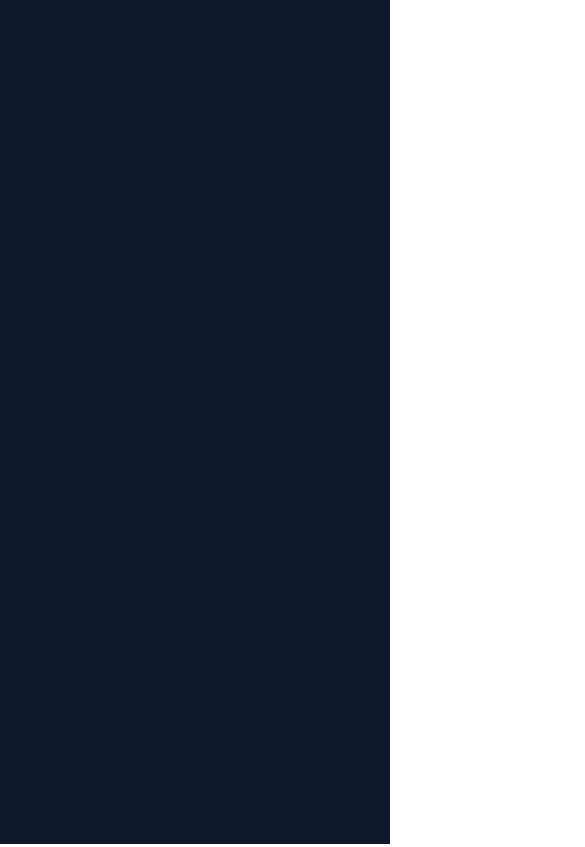
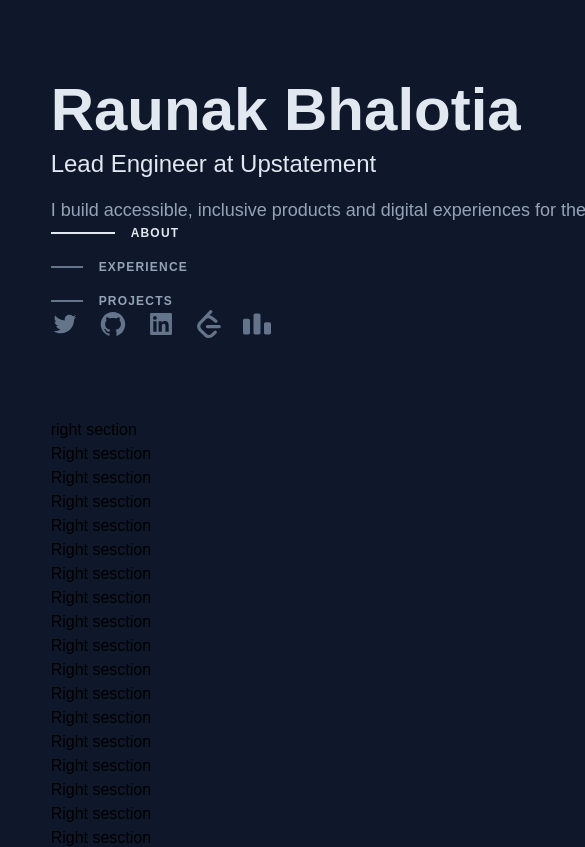
Before and after one commit to raunakb03/new_portfolio, a React (Vite) app: page / in a window 390 px wide. Shown: the top 847 px of the page, 585 px wide, since content can reach past the window. Built offline with nearby package versions, Linux system fonts and the light colour scheme.

Commit message:
completing left section

```diff
--- a/package.json
+++ b/package.json
@@ -11,7 +11,8 @@
   },
   "dependencies": {
     "react": "^18.2.0",
-    "react-dom": "^18.2.0"
+    "react-dom": "^18.2.0",
+    "react-icons": "^4.11.0"
   },
   "devDependencies": {
     "@types/react": "^18.2.15",
--- a/src/App.jsx
+++ b/src/App.jsx
@@ -1,6 +1,9 @@
 import { useState, useEffect } from 'react';
 
 import './app.css'
+import LeftSection from './sections/LeftSection';
+import RightSection from './sections/RightSection';
+import Container from './components/Container';
 
 
 const App = () => {
@@ -10,17 +13,27 @@ const App = () => {
   useEffect(() => {
     window.addEventListener("mousemove", (e) => {
       const cursorPositionX = e.clientX;
-      const cursorPositionY = e.clientY;
-
+      const cursorPositionY = e.clientY+window.pageYOffset;
       setHoverBackgroundClass(`radial-gradient(600px at ${cursorPositionX}px ${cursorPositionY}px, rgba(29, 78, 216, 0.15), transparent 80%)`)
 
     })
   }, [])
 
 
-  return <div className='bg-slate-900 w- w-screen h-screen'>
-    <div className={`w-full max-w-[1250px] h-full mx-auto`} style={{ background: hoverBackgroundClass }}></div>
-  </div>
+  return (
+    <div className='bg-slate-900 w-full h-full min-w-[100vh] min-h-[100vh]'>
+      <div className={`w-full h-full mx-auto`} style={{ background: hoverBackgroundClass }}>
+        <div className='max-w-[1500px] mx-auto w-full h-full px-[6%] md:px-[8%] lg:px-[10%] xl:px-[13%]'>
+          <div className='h-full w-full'>
+            <div className='h-full w-full flex flex-col lg:flex-row'>
+              <LeftSection />
+              <RightSection />
+            </div>
+          </div>
+        </div>
+      </div>
+    </div>
+  )
 }
 
 export default App;
--- /dev/null
+++ b/src/components/Container.jsx
@@ -0,0 +1,9 @@
+const Container = ({ children }) => {
+    return (
+        <div className="w-full h-full">
+            {children}
+        </div>
+    )
+}
+
+export default Container
--- /dev/null
+++ b/src/sections/LeftSection.jsx
@@ -0,0 +1,43 @@
+import { AiFillGithub, AiFillLinkedin, AiOutlineTwitter } from 'react-icons/ai'
+import { SiCodeforces, SiLeetcode } from 'react-icons/si'
+
+
+const LeftSection = () => {
+    return (
+        <div className="flex-1 sticky top-0 h-[100vh] py-[80px]">
+            <div className="h-full w-full flex flex-col justify-between items-start">
+                {/* top heading section */}
+                <div className="flex flex-col justify-center items-start">
+                    <div className="text-6xl text-slate-200 font-bold mb-2">Raunak Bhalotia</div>
+                    <div className="text-2xl text-slate-200 font-medium mb-4">Lead Engineer at Upstatement</div>
+                    <div className="text-lg text-slate-400">I build accessible, inclusive products and digital experiences for the web.</div>
+                </div>
+                {/* middle navigation section */}
+                <div className="flex flex-col justify-center items-start gap-4">
+                    <div className="flex flex-row justify-center items-center gap-4">
+                        <span className="w-16 h-[1.5px] bg-[#E2E8F0]"></span>
+                        <span className="text-[12px] font-bold text-slate-200 tracking-widest">ABOUT</span>
+                    </div>
+                    <div className="flex flex-row justify-center items-center gap-4">
+                        <span className="w-8 h-[1.5px] bg-[#64748B]"></span>
+                        <span className="text-[12px] font-bold text-slate-400 tracking-widest">EXPERIENCE</span>
+                    </div>
+                    <div className="flex flex-row justify-center items-center gap-4">
+                        <span className="w-8 h-[1.5px] bg-[#64748B]"></span>
+                        <span className="text-[12px] font-bold text-slate-400 tracking-widest">PROJECTS</span>
+                    </div>
+                </div>
+                {/* bottom social section */}
+                <div className='flex gap-5 justify-center items-center'>
+                    <AiOutlineTwitter className='cursor-pointer text-[#64748B]'  size={28} />
+                    <AiFillGithub className='cursor-pointer text-[#64748B]'  size={28} />
+                    <AiFillLinkedin className='cursor-pointer text-[#64748B]'  size={28} />
+                    <SiLeetcode className='cursor-pointer text-[#64748B]'  size={28} />
+                    <SiCodeforces className='cursor-pointer text-[#64748B]'  size={28} />
+                </div>
+            </div>
+        </div>
+    )
+}
+
+export default LeftSection
--- /dev/null
+++ b/src/sections/RightSection.jsx
@@ -0,0 +1,118 @@
+const RightSection = () => {
+    return (
+        <div className="flex-1">
+            <div>right section</div>
+            <div>Right sesction</div>
+            <div>Right sesction</div>
+            <div>Right sesction</div>
+            <div>Right sesction</div>
+            <div>Right sesction</div>
+            <div>Right sesction</div>
+            <div>Right sesction</div>
+            <div>Right sesction</div>
+            <div>Right sesction</div>
+            <div>Right sesction</div>
+            <div>Right sesction</div>
+            <div>Right sesction</div>
+            <div>Right sesction</div>
+            <div>Right sesction</div>
+            <div>Right sesction</div>
+            <div>Right sesction</div>
+            <div>Right sesction</div>
+            <div>Right sesction</div>
+            <div>Right sesction</div>
+            <div>Right sesction</div>
+            <div>Right sesction</div>
+            <div>Right sesction</div>
+            <div>Right sesction</div>
+            <div>Right sesction</div>
+            <div>Right sesction</div>
+            <div>Right sesction</div>
+            <div>Right sesction</div>
+            <div>Right sesction</div>
+            <div>Right sesction</div>
+            <div>Right sesction</div>
+            <div>Right sesction</div>
+            <div>Right sesction</div>
+            <div>Right sesction</div>
+            <div>Right sesction</div>
+            <div>Right sesction</div>
+            <div>Right sesction</div>
+            <div>Right sesction</div>
+            <div>Right sesction</div>
+            <div>Right sesction</div>
+            <div>Right sesction</div>
+            <div>Right sesction</div>
+            <div>Right sesction</div>
+            <div>Right sesction</div>
+            <div>Right sesction</div>
+            <div>Right sesction</div>
+            <div>Right sesction</div>
+            <div>Right sesction</div>
+            <div>Right sesction</div>
+            <div>Right sesction</div>
+            <div>Right sesction</div>
+            <div>Right sesction</div>
+            <div>Right sesction</div>
+            <div>Right sesction</div>
+            <div>Right sesction</div>
+            <div>Right sesction</div>
+            <div>Right sesction</div>
+            <div>Right sesction</div>
+            <div>Right sesction</div>
+            <div>Right sesction</div>
+            <div>Right sesction</div>
+            <div>Right sesction</div>
+            <div>Right sesction</div>
+            <div>Right sesction</div>
+            <div>Right sesction</div>
+            <div>Right sesction</div>
+            <div>Right sesction</div>
+            <div>Right sesction</div>
+            <div>Right sesction</div>
+            <div>Right sesction</div>
+            <div>Right sesction</div>
+            <div>Right sesction</div>
+            <div>Right sesction</div>
+            <div>Right sesction</div>
+            <div>Right sesction</div>
+            <div>Right sesction</div>
+            <div>Right sesction</div>
+            <div>Right sesction</div>
+            <div>Right sesction</div>
+            <div>Right sesction</div>
+            <div>Right sesction</div>
+            <div>Right sesction</div>
+            <div>Right sesction</div>
+            <div>Right sesction</div>
+            <div>Right sesction</div>
+            <div>Right sesction</div>
+            <div>Right sesction</div>
+            <div>Right sesction</div>
+            <div>Right sesction</div>
+            <div>Right sesction</div>
+            <div>Right sesction</div>
+            <div>Right sesction</div>
+            <div>Right sesction</div>
+            <div>Right sesction</div>
+            <div>Right sesction</div>
+            <div>Right sesction</div>
+            <div>Right sesction</div>
+            <div>Right sesction</div>
+            <div>Right sesction</div>
+            <div>Right sesction</div>
+            <div>Right sesction</div>
+            <div>Right sesction</div>
+            <div>Right sesction</div>
+            <div>Right sesction</div>
+            <div>Right sesction</div>
+            <div>Right sesction</div>
+            <div>Right sesction</div>
+            <div>Right sesction</div>
+            <div>Right sesction</div>
+
+        </div>
+    )
+}
+
+export default RightSection
```
Also changed, not shown: 1 other file (tests, documents, lock files or other folders).
